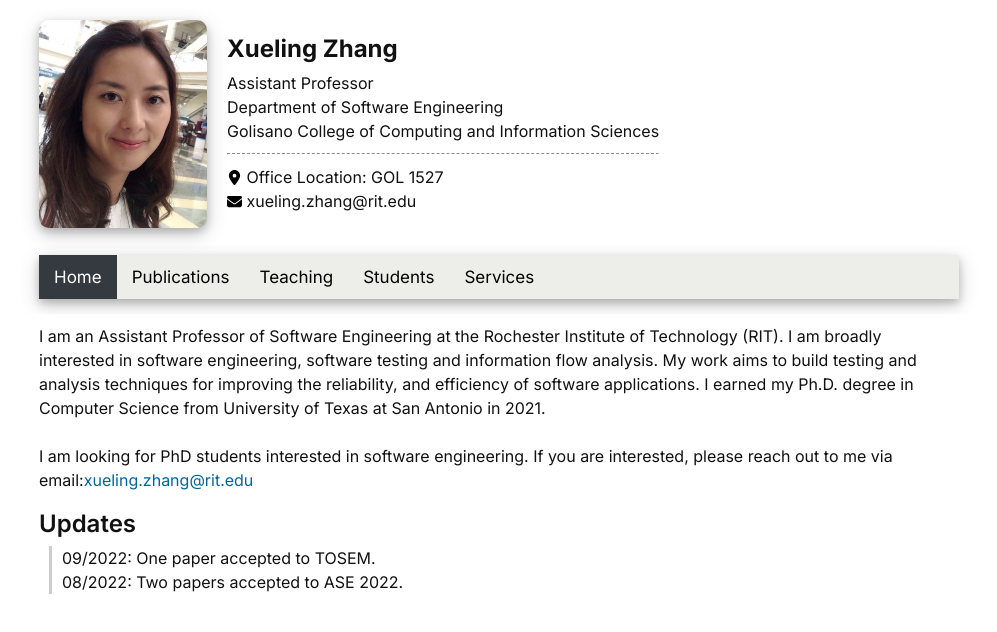
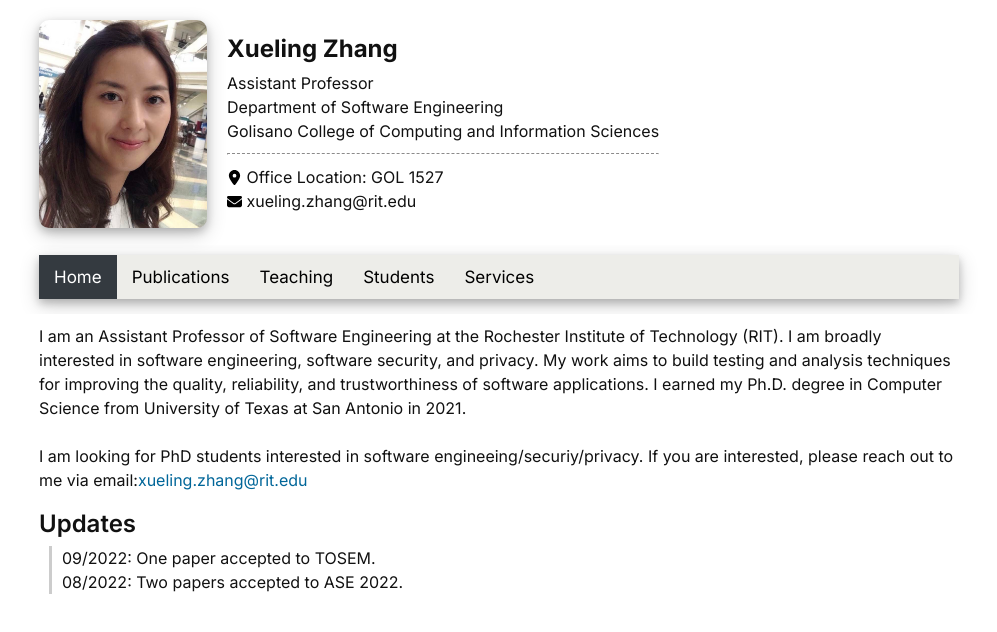
Before and after one commit to XuelingZ/XuelingZ.github.io, a Next.js app: page / in a window 1280 px wide. Shown: the top 632 px of the page, without its empty margins (141-1138 px from the left). Built offline with nearby package versions, Linux system fonts and the light colour scheme.

Commit message:
Update home.js

```diff
--- a/src/components/home.js
+++ b/src/components/home.js
@@ -2,7 +2,8 @@ export default function Landing() {
   return (
     <div>
       <div className="wrapper">
-      <p style={{"fontSize": "16px"}}>  I am an Assistant Professor of  Software Engineering at the Rochester Institute of Technology (RIT).  I am broadly interested in software engineering, software testing and information flow analysis. My work aims to build testing and analysis techniques for improving the reliability, and efficiency of software applications. I earned my Ph.D. degree in Computer Science from University of Texas at San Antonio in 2021. <br/> <br/> I am looking for PhD students interested in software engineering. If you are interested, please reach out to me via email:
+      <p style={{"fontSize": "16px"}}>  I am an Assistant Professor of  Software Engineering at the Rochester Institute of Technology (RIT).
+	I am broadly interested in software engineering, software security, and privacy. My work aims to build testing and analysis techniques for improving the quality, reliability, and trustworthiness of software applications. I earned my Ph.D. degree in Computer Science from University of Texas at San Antonio in 2021. <br/> <br/> I am looking for PhD students interested in software engineeing/securiy/privacy. If you are interested, please reach out to me via email:
       <a href="xueling.zhang@rit.edu"
       style={{
         "color":"#006699",
```
